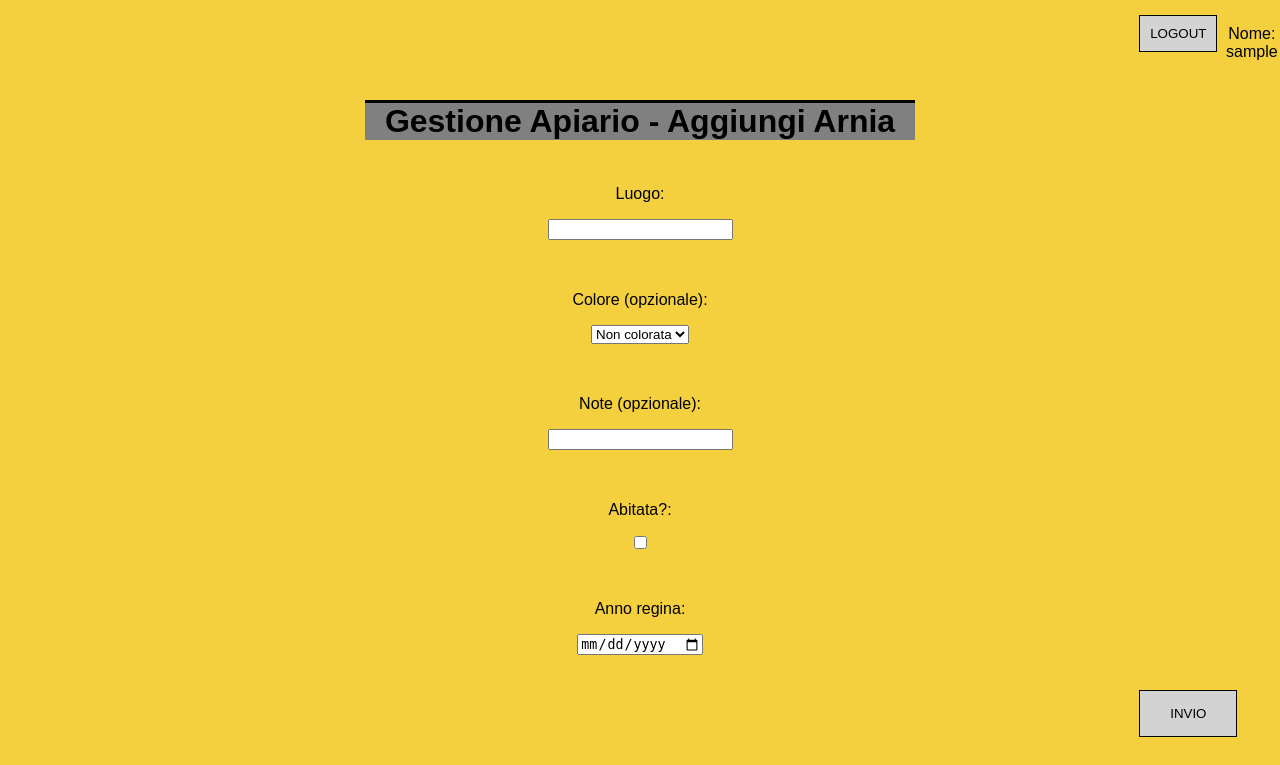
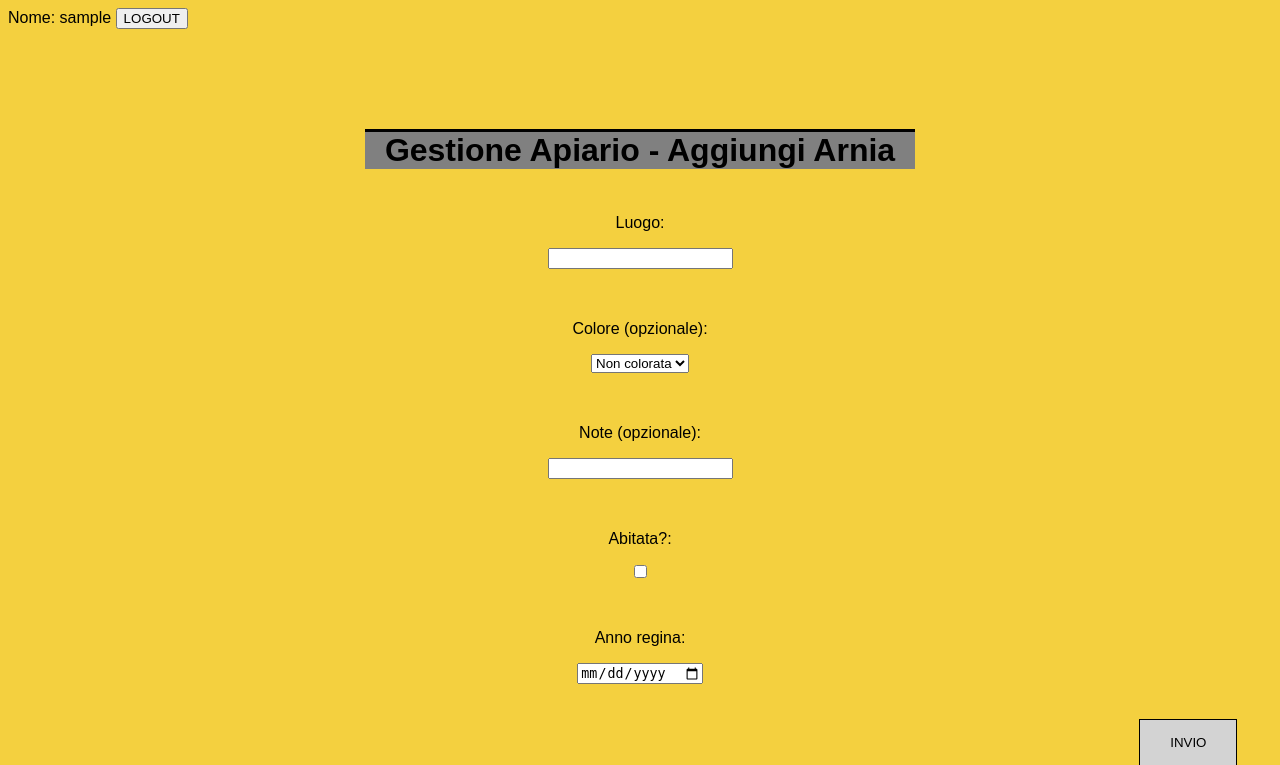
Before and after one commit to ArisPrevitali/GestioneApiario, a PHP site: page /aggiungiArnia.php in a window 1280 px wide. Shown: the top 765 px of the page. Run offline with PHP 8.4, Linux system fonts and the light colour scheme; the visitor is signed in with stand-in values (Sample User, id 1).

Commit message:
Update header

```diff
--- a/src/aggiungiArnia.php
+++ b/src/aggiungiArnia.php
@@ -15,11 +15,13 @@ session_start();
 </head>
 <?php if(isset($_SESSION["loggedUser"])): ?>
 <body>
-    <header>
-        <p class="rightTop">Nome: <?php if(isset($_SESSION["nameUser"])): echo $_SESSION["nameUser"]; endif ?></p>
-        <form action="<?php echo 'PHP/logoutPHP.php' ?>" method="POST" class="">
-            <input type="submit" name="logout" value="LOGOUT" class="button rightTop">
-        </form>
+    <header class="head">
+        <div class=" inline-right">
+            <form action="<?php echo 'PHP/logoutPHP.php' ?>" method="POST">
+                <label for="logout-btn">Nome: <?php if(isset($_SESSION["nameUser"])): echo $_SESSION["nameUser"]; endif ?></label>
+                <input class=" logout-btn" type="submit" name="logout" value="LOGOUT" id="logout-btn">
+            </form>
+        </div>
     </header>
     <div class="body">
         <h1 class="title center">Gestione Apiario - Aggiungi Arnia</h1>
```
